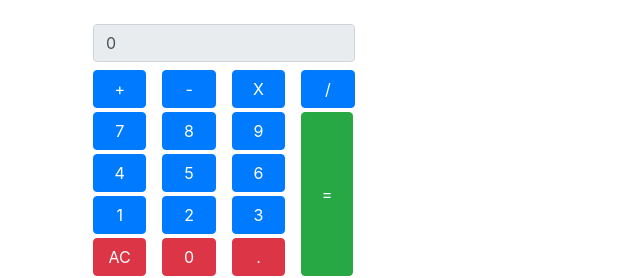
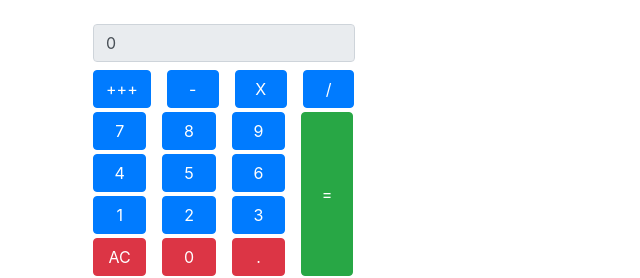
Before and after one commit to vaisakhn/calculator, a website: page public/index.html in a window 1280 px wide. Shown: the full height of the page, 0-640 px from the left. Drawn offline with nearby package versions, Linux system fonts and the light colour scheme.

Commit message:
Update index.html

```diff
--- a/public/index.html
+++ b/public/index.html
@@ -18,7 +18,7 @@
                     </div>
                     <div class="row mt-2">
                         <div class="col px-1 mx-1">
-                            <button type="button" class="btn btn-primary btn-block" onclick="calculator.display.value+='+'">+</button>
+                            <button type="button" class="btn btn-primary btn-block" onclick="calculator.display.value+='+'">+++</button>
                         </div>
                         <div class="col px-1 mx-1">
                                 <button type="button" class="btn btn-primary btn-block" onclick="calculator.display.value+='-'">-</button>
```
